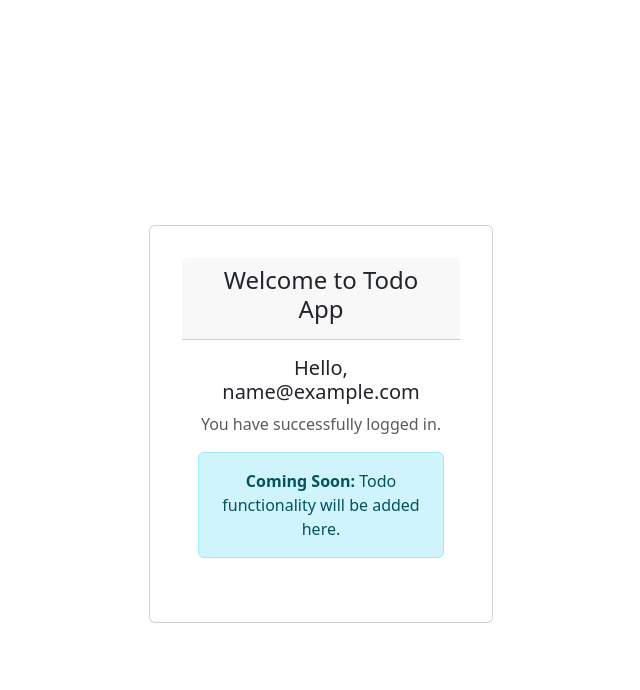
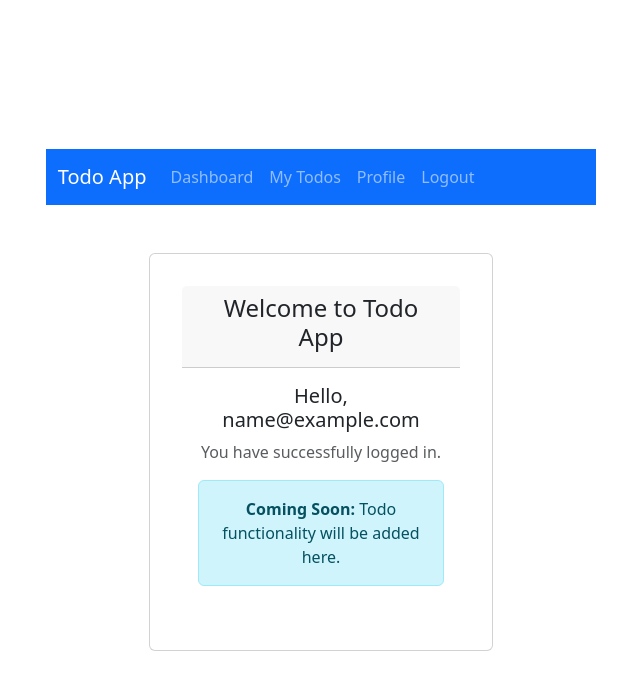
Before and after one commit to dobirr/cs-sl-to-do, a React (Vite) app: page / in a window 1280 px wide. Both pictures are taken after typing "name@example.com", "Sample123" into the empty fields and a click on the button "Login". Shown: the top 690 px of the page, without its empty margins (319-959 px from the left). Built offline with nearby package versions, Linux system fonts and the light colour scheme.

Commit message:
feat(ui): add Menu component

```diff
--- a/src/App.tsx
+++ b/src/App.tsx
@@ -2,18 +2,28 @@ import './App.css';
 import Login from './components/Login/Login.tsx';
 import Welcome from './components/Welcome/Welcome.tsx';
 import { useState } from 'react';
+import Menu from './components/Menu/Menu.tsx';
 
 function App() {
   const [user, setUser] = useState<User | null>(null);
+  const [isLoggedIn, setIsLoggedIn] = useState(false);
 
   const handleLogin = (user: User) => {
     setUser(user);
+    setIsLoggedIn(true);
   };
 
   return (
-    <div className="App">
-      {user ? <Welcome user={user} /> : <Login onLogin={handleLogin} />}
-    </div>
+    <>
+      <Menu user={user} isLoggedIn={isLoggedIn} />
+      <main className="flex-grow-1">
+        {isLoggedIn && user ? (
+          <Welcome user={user} />
+        ) : (
+          <Login onLogin={handleLogin} />
+        )}
+      </main>
+    </>
   );
 }
 
--- /dev/null
+++ b/src/components/Menu/Menu.tsx
@@ -0,0 +1,56 @@
+import type { FC } from 'react';
+
+interface MenuProps {
+  user?: User | null;
+  isLoggedIn: boolean;
+}
+
+const Menu: FC<MenuProps> = ({ user, isLoggedIn }) => {
+  return (
+    <nav className="navbar navbar-expand-lg navbar-dark bg-primary">
+      <div className="container">
+        <a className="navbar-brand" href="#home">
+          Todo App
+        </a>
+
+        <button
+          className="navbar-toggler"
+          type="button"
+          data-bs-toggler="collapse"
+          data-bs-target="#navbarNav"
+        >
+          <span className="nav-toggler-icon"></span>
+        </button>
+
+        <div className="collapse navbar-collapse" id="navbarNav">
+          {isLoggedIn && user && (
+            <ul className="navbar-nav me-auto">
+              <li className="nav-item">
+                <a className="nav-link" href="#dashboard">
+                  Dashboard
+                </a>
+              </li>
+              <li className="nav-item">
+                <a className="nav-link" href="#todos">
+                  My Todos
+                </a>
+              </li>
+              <li className="nav-item">
+                <a className="nav-link" href="#profile">
+                  Profile
+                </a>
+              </li>
+              <li className="nav-item">
+                <a className="nav-link" href="#logout">
+                  Logout
+                </a>
+              </li>
+            </ul>
+          )}
+        </div>
+      </div>
+    </nav>
+  );
+};
+
+export default Menu;
--- a/src/components/Welcome/Welcome.tsx
+++ b/src/components/Welcome/Welcome.tsx
@@ -14,7 +14,7 @@ const Welcome: FC<WelcomeProps> = ({ user }) => {
               <h4>Welcome to Todo App</h4>
             </div>
             <div className="card-body">
-              <h5>Hello, {user.email}</h5>
+              <h5>Hello, {user?.email}</h5>
               <p className="text-muted">You have successfully logged in.</p>
               <p className="alert alert-info">
                 <strong>Coming Soon: </strong>Todo functionality will be added
```
